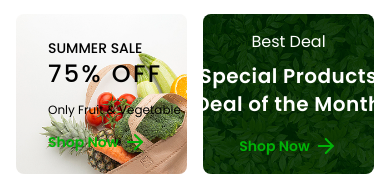
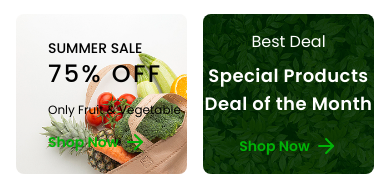
Before and after one commit to TahmidShawn/EcoBazar, a React (Vite) app in the folder client/: page / in a window 390 px wide. Shown: the part 433-609 px from the top of the page. Built offline with nearby package versions, Linux system fonts and the light colour scheme.

Commit message:
update readme

```diff
--- a/client/src/pages/home/components/banner/DealBanner.jsx
+++ b/client/src/pages/home/components/banner/DealBanner.jsx
@@ -12,7 +12,7 @@
             <div className="flex flex-col items-center absolute top-1/2 left-1/2 whitespace-nowrap -translate-x-1/2 -translate-y-1/2 text-center text-white ">
                 <p>Best Deal</p>
 
-                <h2 className="text-xl md:text-2xl font-semibold tracking-wide mt-2">
+                <h2 className="text-lg md:text-2xl font-semibold tracking-wide mt-2">
                     Special Products <br />
                     Deal of the Month
                 </h2>
```
